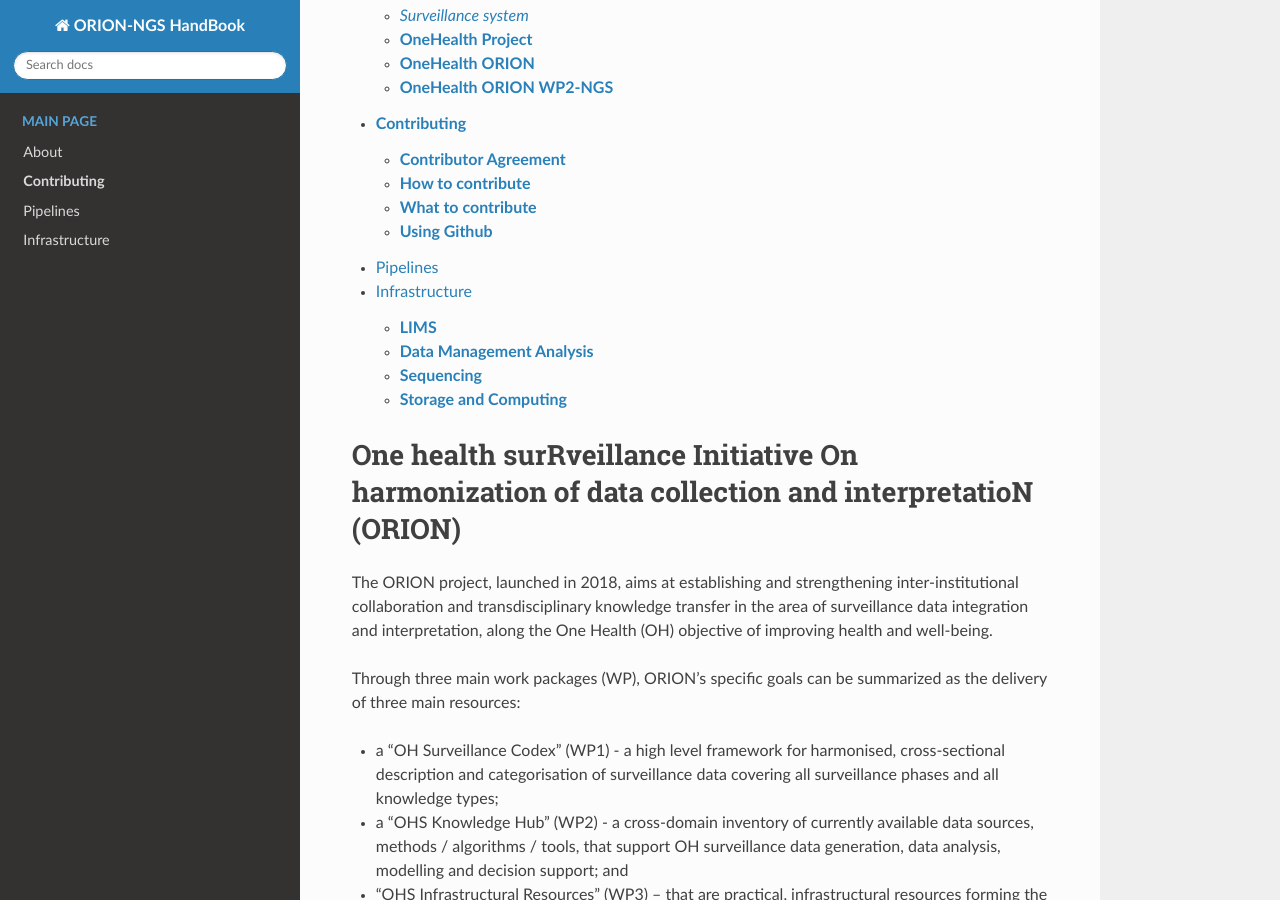
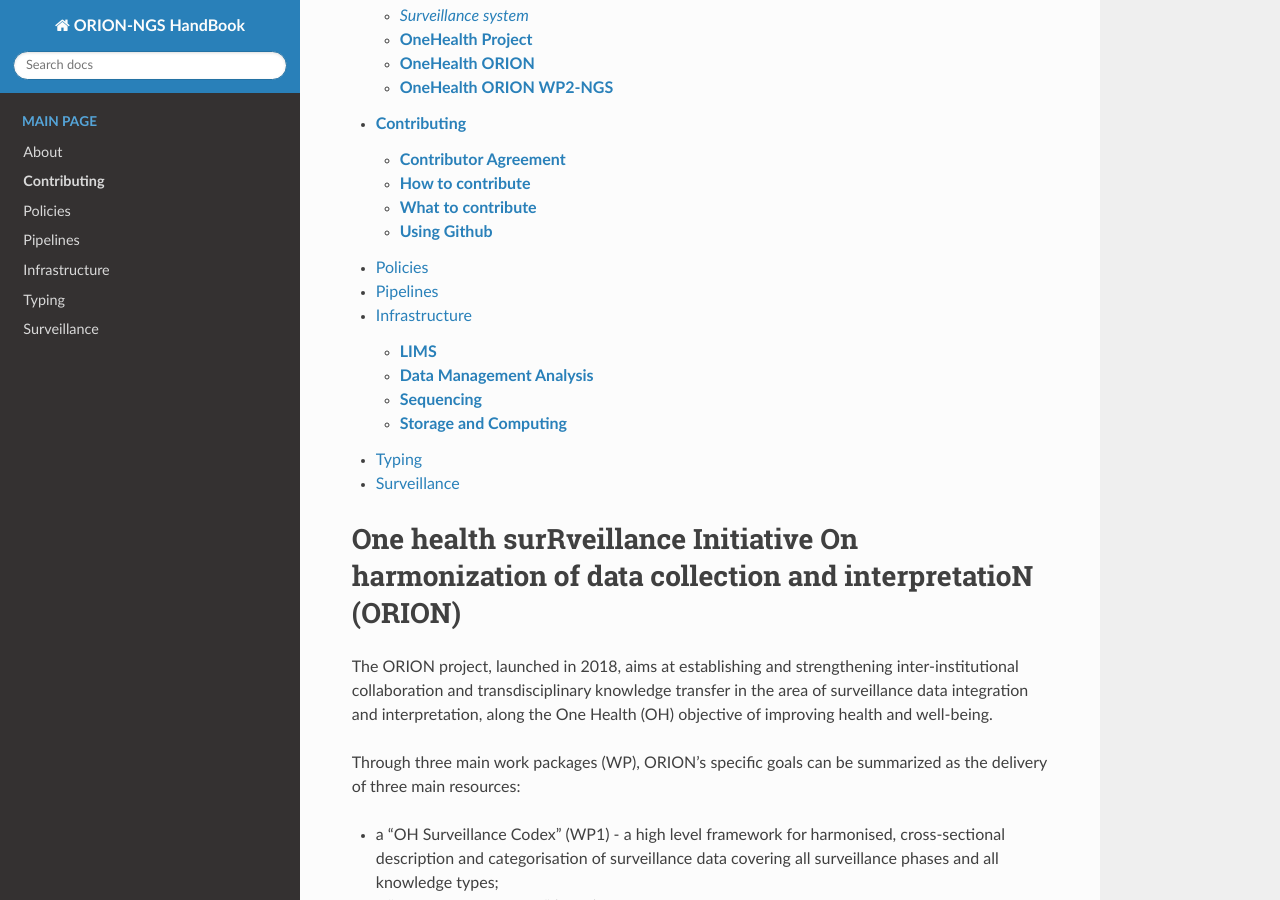
Before and after one commit to NorwegianVeterinaryInstitute/ORION_HandBook, a Sphinx documentation site: the page built from docs/source/index.rst, in a window 1280 px wide and 900 px high, scrolled down 312 px. Built offline with Sphinx 7.4.7 and the Read the Docs theme 2.0.0, drawn with Linux system fonts in a browser that asks for light colours.

Commit message:
Added Policies, typing, and surveillance pages

```diff
--- a/docs/source/index.rst
+++ b/docs/source/index.rst
@@ -10,8 +10,11 @@
 
    about.rst
    howtodo.rst
+   policies.rst
    Pipelines/pipelines.rst
    infrastructure/infrastructure.rst
+   typing.rst
+   surveillance.rst
 
 One health surRveillance Initiative On harmonization of data collection and interpretatioN (ORION)
 ================================================================================================
```
